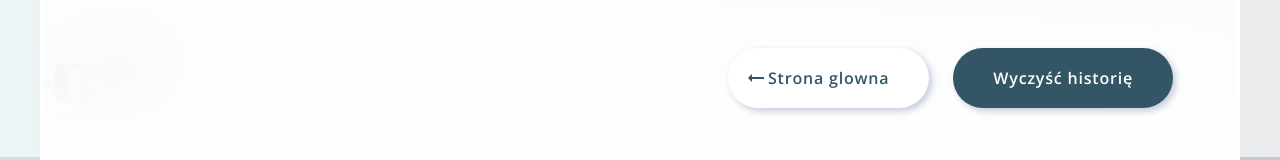
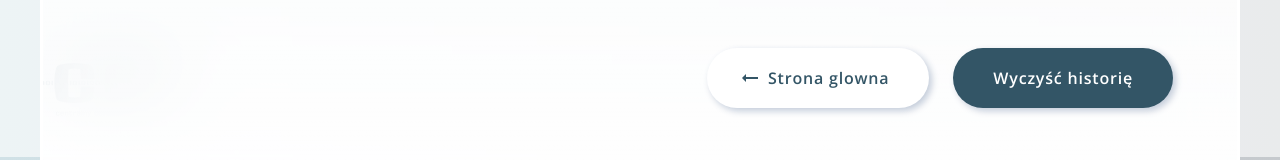
Before and after one commit to valerii-frontend/currency, a React (Create React App) app: page /history in a window 1280 px wide. Shown: the part 643-803 px from the top of the page. Built offline with nearby package versions, Linux system fonts and the light colour scheme; the HTML template or start-up script is replaced by a standard one.

Commit message:
correct rwd

```diff
--- a/src/components/Card/Card.module.css
+++ b/src/components/Card/Card.module.css
@@ -32,6 +32,7 @@
 @media (max-width: 768px) {
 	.card {
 		margin-top: 120px;
+		backdrop-filter: none;
 	}
 }
 @media (max-width: 576px) {
--- a/src/index.css
+++ b/src/index.css
@@ -135,12 +135,13 @@ nav li.active a {
 	color: inherit;
 	text-decoration: none;
 	position: relative;
+	padding-left: 21px;
 }
 .backLink:before {
 	content: "";
 	position: absolute;
 	top: calc(50% - 4px);
-	left: -20px;
+	left: -5px;
 	width: 16px;
 	height: 8px;
 	transform: scaleX(-1);
```
